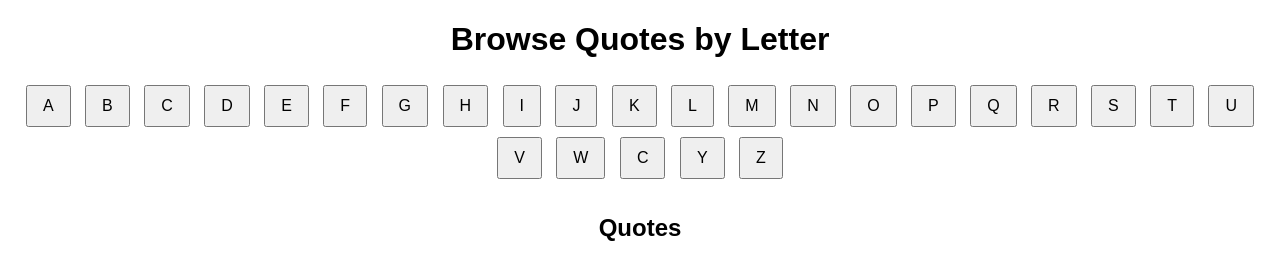
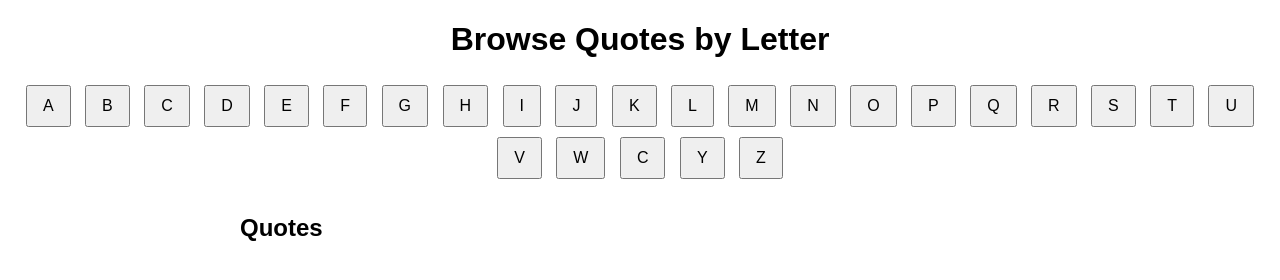
Before and after one commit to vigisbig/quotes, a plain HTML site: page index.html in a window 1280 px wide. Drawn offline with Linux system fonts and the light colour scheme.

Commit message:
modified code

```diff
--- a/styles.css
+++ b/styles.css
@@ -16,6 +16,10 @@ button {
 
 #quotes-section {
     margin-top: 30px;
+    text-align: left; /* Aligns the entire section to the left */
+    max-width: 800px; /* Optional: Limits width for better readability */
+    margin-left: auto;
+    margin-right: auto;
 }
 
 ul {
@@ -26,4 +30,5 @@ ul {
 li {
     font-size: 18px;
     margin: 5px 0;
+    text-align: left; /* Ensures each quote is left-aligned */
 }
```
